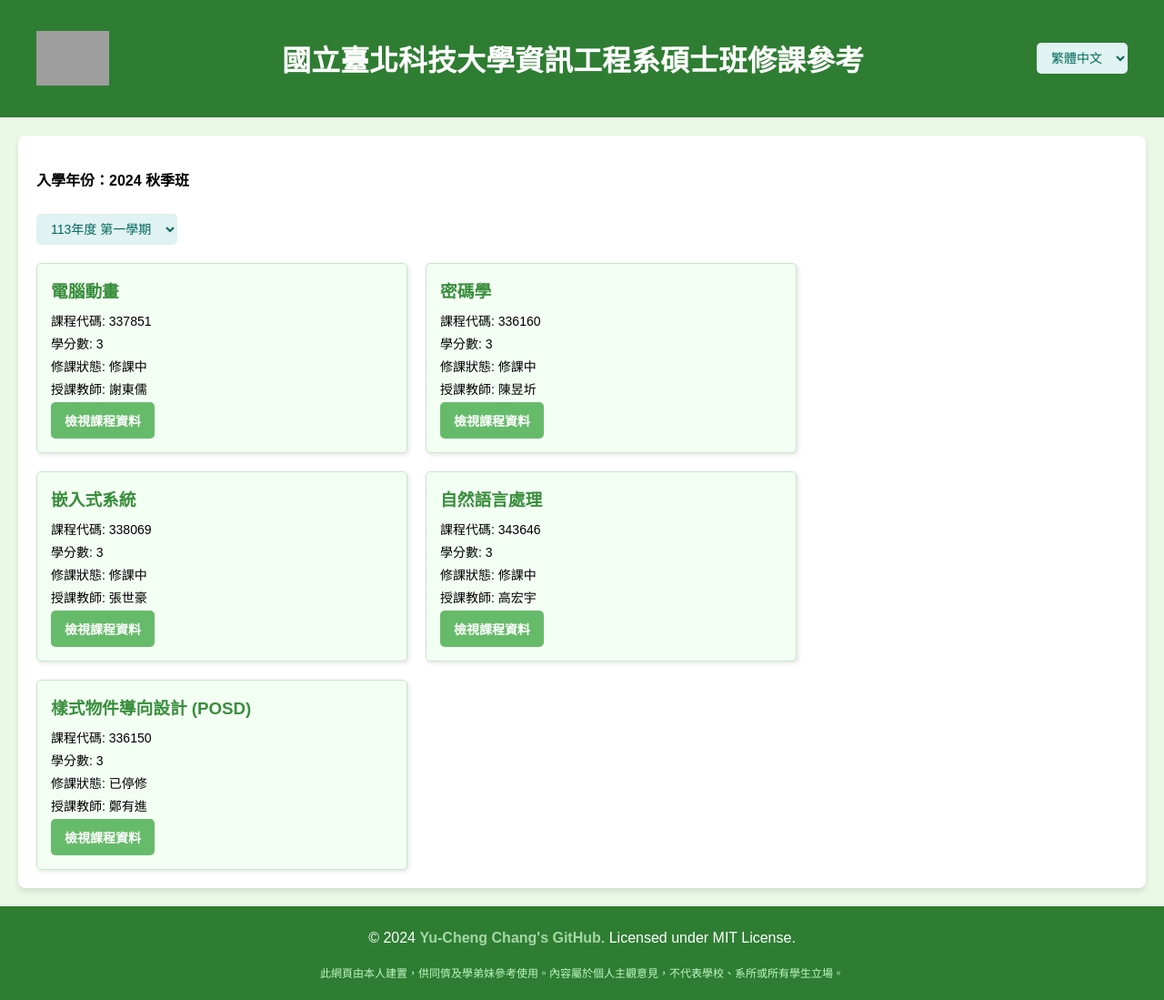
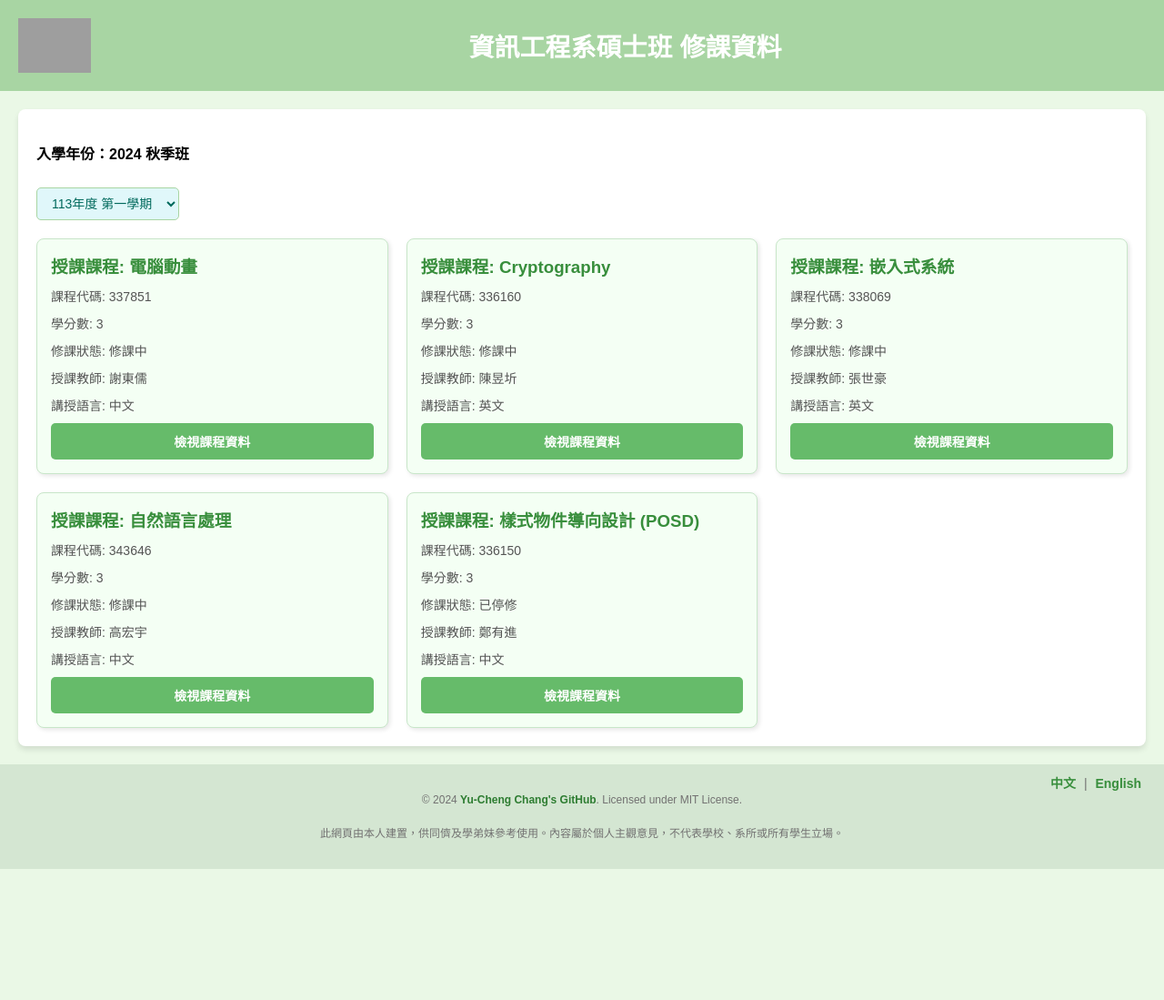
Before and after one commit to Yucheng0208/NTUT-CSIE-Master-Course, a plain HTML site: page index.html in a window 1280 px wide. Shown: the whole page at 91% size. After the commit the page ends 955 px from the top, so only its background shows below. Drawn offline with Linux system fonts and the light colour scheme; grey boxes are pictures that could not be loaded.

Commit message:
Update website

```diff
--- a/index.html
+++ b/index.html
@@ -3,7 +3,7 @@
 <head>
     <meta charset="UTF-8">
     <meta name="viewport" content="width=device-width, initial-scale=1.0">
-    <title>國立臺北科技大學資訊工程系碩士班修課參考</title> <!-- 預設為中文版本的 title -->
+    <title>資訊工程系碩士班 修課資料</title>
     <style>
         /* 全局樣式 */
         body {
@@ -14,47 +14,23 @@
         }
 
         header {
-            background: #2e7d32;
+            background: #a8d5a3;
             color: #fff;
-            padding: 20px 10px;
-        }
-
-        .header-container {
+            padding: 20px;
             display: flex;
-            justify-content: space-between;
             align-items: center;
-            max-width: 1200px;
-            margin: 0 auto;
         }
 
         .logo {
             height: 60px;
+            margin-right: 15px;
         }
 
-        .language-selector {
-            display: flex;
-            align-items: center;
-        }
-
-        #language-dropdown {
-            border: none;
-            padding: 8px 12px;
-            border-radius: 5px;
-            background-color: #e0f2f1;
-            color: #00695c;
-            font-size: 14px;
-            cursor: pointer;
-        }
-
-        #semester-dropdown {
-            margin-top: 10px;
-            border: none;
-            padding: 8px 12px;
-            border-radius: 5px;
-            background-color: #e0f2f1;
-            color: #00695c;
-            font-size: 14px;
-            cursor: pointer;
+        .header-title {
+            font-size: 28px;
+            margin: 0;
+            flex: 1;
+            text-align: center;
         }
 
         main {
@@ -70,35 +46,54 @@
             margin-bottom: 20px;
         }
 
+        .section-header-left {
+            text-align: left;
+        }
+
+        #semester-dropdown {
+            border: 1px solid #a8d5a3;
+            padding: 8px 12px;
+            border-radius: 5px;
+            background-color: #e0f7fa;
+            color: #00695c;
+            font-size: 14px;
+            cursor: pointer;
+            margin-top: 10px;
+        }
+
         .course-container {
-            display: flex;
-            flex-wrap: wrap;
+            display: grid;
+            grid-template-columns: repeat(3, 1fr);
             gap: 20px;
-            margin-top: 20px;
         }
 
         .course-card {
             background: #f4fff4;
             border: 1px solid #c8e6c9;
-            border-radius: 5px;
+            border-radius: 8px;
             padding: 15px;
-            width: calc(33% - 20px);
             box-shadow: 2px 2px 5px rgba(0, 0, 0, 0.1);
+            display: flex;
+            flex-direction: column;
+            justify-content: space-between;
+            gap: 10px;
             transition: transform 0.2s ease-in-out;
         }
 
         .course-card:hover {
-            transform: scale(1.05);
+            transform: scale(1.03);
+            background-color: #f0fff0;
         }
 
         .course-card h3 {
-            margin: 0 0 10px 0;
+            margin: 0;
             color: #388e3c;
         }
 
         .course-card p {
-            margin: 5px 0;
+            margin: 0;
             font-size: 14px;
+            color: #555;
         }
 
         .view-materials-btn {
@@ -111,8 +106,9 @@
             text-decoration: none;
             font-size: 14px;
             font-weight: bold;
+            text-align: center;
+            transition: background-color 0.3s;
             cursor: pointer;
-            transition: background-color 0.3s;
         }
 
         .view-materials-btn:hover {
@@ -120,50 +116,84 @@
         }
 
         footer {
-            background: #2e7d32;
-            color: #fff;
+            background: #d4e6d2;
+            color: #727171;
             text-align: center;
-            padding: 10px 0;
+            padding: 20px 0;
+            position: relative;
+            font-size: 12px;
         }
 
         footer a {
-            color: #a5d6a7;
+            color: #2e7d32;
             text-decoration: none;
             font-weight: bold;
         }
 
         footer a:hover {
-            color: #ffffff;
+            text-decoration: underline;
+        }
+
+        footer .language-switcher {
+            position: absolute;
+            top: 10px;
+            right: 20px;
+            font-size: 14px;
+        }
+
+        footer .language-switcher a {
+            color: #388e3c;
+            text-decoration: none;
+            margin: 0 5px;
+            font-weight: bold;
+            cursor: pointer;
+        }
+
+        footer .language-switcher a:hover {
+            text-decoration: underline;
         }
 
         .disclaimer {
             margin-top: 20px;
             font-size: 12px;
-            color: #c1f6c4; /* 淺綠色文字 */
+            color: #727171;
+        }
+
+        .back-to-top {
+            position: fixed;
+            bottom: 20px;
+            right: 20px;
+            background-color: #66bb6a;
+            color: white;
+            padding: 10px 15px;
+            border-radius: 50%;
             text-align: center;
+            font-size: 20px;
+            cursor: pointer;
+            box-shadow: 2px 2px 5px rgba(0, 0, 0, 0.3);
+            display: none;
+            transition: background-color 0.3s, transform 0.3s;
+        }
+
+        .back-to-top:hover {
+            background-color: #43a047;
+            transform: scale(1.1);
         }
     </style>
 </head>
 <body>
     <header>
-        <div class="header-container">
-            <img src="https://upload.wikimedia.org/wikipedia/commons/3/39/National_Taipei_University_of_Technology_logo.svg" alt="國立台北科技大學校徽" class="logo">
-            <h1 id="page-title">國立臺北科技大學資訊工程系碩士班修課參考</h1>
-            <div class="language-selector">
-                <select id="language-dropdown">
-                    <option value="zh-Hant">繁體中文</option>
-                    <option value="en">English</option>
-                </select>
-            </div>
-        </div>
+        <img src="https://upload.wikimedia.org/wikipedia/commons/3/39/National_Taipei_University_of_Technology_logo.svg" alt="校徽" class="logo">
+        <h1 class="header-title">資訊工程系碩士班 修課資料</h1>
     </header>
 
     <main id="content">
         <section>
-            <div class="section-header">
+            <div class="section-header section-header-left">
                 <p><strong>入學年份：2024 秋季班</strong></p>
                 <select id="semester-dropdown">
                     <option value="113-1">113年度 第一學期</option>
+                    <option value="113-2">113年度 第二學期</option>
                 </select>
             </div>
             <div class="course-container" id="course-container">
@@ -173,90 +203,72 @@
     </main>
 
     <footer>
+        <div class="language-switcher">
+            <a id="lang-zh" href="#">中文</a> | <a id="lang-en" href="#">English</a>
+        </div>
         <p>© 2024 <a href="https://github.com/Yucheng0208">Yu-Cheng Chang's GitHub</a>. Licensed under MIT License.</p>
         <div class="disclaimer">
-            <p id="disclaimer-text">
-                此網頁由本人建置，供同儕及學弟妹參考使用。內容屬於個人主觀意見，不代表學校、系所或所有學生立場。
-            </p>
+            <p>此網頁由本人建置，供同儕及學弟妹參考使用。內容屬於個人主觀意見，不代表學校、系所或所有學生立場。</p>
         </div>
     </footer>
 
+    <div class="back-to-top" id="back-to-top">↑</div>
+
     <script>
-        const contentData = {
-            "zh-Hant": {
-                title: "國立臺北科技大學資訊工程系碩士班修課參考",
-                htmlTitle: "國立臺北科技大學資訊工程系碩士班修課參考",
-                cohort: "入學年份：2024 秋季班",
-                labels: {
-                    code: "課程代碼",
-                    credits: "學分數",
-                    status: "修課狀態",
-                    teacher: "授課教師",
-                    view: "檢視課程資料"
-                },
-                disclaimer: "此網頁由本人建置，供同儕及學弟妹參考使用。內容屬於個人主觀意見，不代表學校、系所或所有學生立場。",
-                courses: [
-                    { name: "電腦動畫", code: "337851", teacher: "謝東儒", credits: 3, status: "修課中" },
-                    { name: "密碼學", code: "336160", teacher: "陳昱圻", credits: 3, status: "修課中" },
-                    { name: "嵌入式系統", code: "338069", teacher: "張世豪", credits: 3, status: "修課中" },
-                    { name: "自然語言處理", code: "343646", teacher: "高宏宇", credits: 3, status: "修課中" },
-                    { name: "樣式物件導向設計 (POSD)", code: "336150", teacher: "鄭有進", credits: 3, status: "已停修" }
-                ]
-            },
-            "en": {
-                title: "National Taipei University of Technology Department of Computer Science and Information Engineering Master's Program Course Reference",
-                htmlTitle: "National Taipei University of Technology CSIE Master's Reference",
-                cohort: "Cohort: Fall 2024",
-                labels: {
-                    code: "Course Code",
-                    credits: "Credits",
-                    status: "Status",
-                    teacher: "Teacher",
-                    view: "View Materials"
-                },
-                disclaimer: "This webpage is personally created to provide course reference for peers and juniors. The content reflects individual opinions and does not represent the views of the university, department, or all students.",
-                courses: [
-                    { name: "Computer Animation", code: "337851", teacher: "謝東儒", credits: 3, status: "In Progress" },
-                    { name: "Cryptography", code: "336160", teacher: "陳昱圻", credits: 3, status: "In Progress" },
-                    { name: "Embedded Systems", code: "338069", teacher: "張世豪", credits: 3, status: "In Progress" },
-                    { name: "Natural Language Processing", code: "343646", teacher: "高宏宇", credits: 3, status: "In Progress" },
-                    { name: "Pattern-oriented Software Design (POSD)", code: "336150", teacher: "鄭有進", credits: 3, status: "Dropped" }
-                ]
-            }
+        const backToTop = document.getElementById('back-to-top');
+        const semesterDropdown = document.getElementById("semester-dropdown");
+        const courseContainer = document.getElementById("course-container");
+
+        const courseData = {
+            "113-1": [
+                { name: "電腦動畫", code: "337851", teacher: "謝東儒", credits: 3, status: "修課中", language: "中文" },
+                { name: "Cryptography", code: "336160", teacher: "陳昱圻", credits: 3, status: "修課中", language: "英文" },
+                { name: "嵌入式系統", code: "338069", teacher: "張世豪", credits: 3, status: "修課中", language: "英文" },
+                { name: "自然語言處理", code: "343646", teacher: "高宏宇", credits: 3, status: "修課中", language: "中文" },
+                { name: "樣式物件導向設計 (POSD)", code: "336150", teacher: "鄭有進", credits: 3, status: "已停修", language: "中文" }
+            ],
+            "113-2": [
+                { name: "靜待更新", code: "-", teacher: "-", credits: "-", status: "靜待更新", language: "-" },
+                { name: "靜待更新", code: "-", teacher: "-", credits: "-", status: "靜待更新", language: "-" },
+                { name: "靜待更新", code: "-", teacher: "-", credits: "-", status: "靜待更新", language: "-" },
+                { name: "靜待更新", code: "-", teacher: "-", credits: "-", status: "靜待更新", language: "-" }
+            ]
         };
 
-        const languageDropdown = document.getElementById("language-dropdown");
-        const courseContainer = document.getElementById("course-container");
-        const disclaimerText = document.getElementById("disclaimer-text");
-
-        const renderContent = (lang) => {
-            const data = contentData[lang];
-            document.title = data.htmlTitle; // 動態修改網頁 title
-            document.getElementById("page-title").textContent = data.title;
-            disclaimerText.textContent = data.disclaimer;
-            courseContainer.innerHTML = `
-                ${data.courses
-                    .map(
-                        (course) => `
-                        <div class="course-card">
-                            <h3>${course.name}</h3>
-                            <p>${data.labels.code}: ${course.code}</p>
-                            <p>${data.labels.credits}: ${course.credits}</p>
-                            <p>${data.labels.status}: ${course.status}</p>
-                            <p>${data.labels.teacher}: ${course.teacher}</p>
-                            <a href="#" class="view-materials-btn">${data.labels.view}</a>
-                        </div>`
-                    )
-                    .join("")}
-            `;
+        const renderCourses = (semester) => {
+            const courses = courseData[semester];
+            courseContainer.innerHTML = courses.map(course => `
+                <div class="course-card">
+                    <h3>授課課程: ${course.name}</h3>
+                    <p>課程代碼: ${course.code}</p>
+                    <p>學分數: ${course.credits}</p>
+                    <p>修課狀態: ${course.status}</p>
+                    <p>授課教師: ${course.teacher}</p>
+                    <p>講授語言: ${course.language}</p>
+                    <a href="#" class="view-materials-btn">檢視課程資料</a>
+                </div>
+            `).join('');
         };
 
-        languageDropdown.addEventListener("change", (e) => {
-            renderContent(e.target.value);
+        semesterDropdown.addEventListener("change", () => {
+            const selectedSemester = semesterDropdown.value;
+            renderCourses(selectedSemester);
         });
 
-        // 預設語言
-        renderContent("zh-Hant");
+        window.addEventListener('scroll', () => {
+            if (window.scrollY > 200) {
+                backToTop.style.display = 'block';
+            } else {
+                backToTop.style.display = 'none';
+            }
+        });
+
+        backToTop.addEventListener('click', () => {
+            window.scrollTo({ top: 0, behavior: 'smooth' });
+        });
+
+        // 預設顯示 113年度 第一學期
+        renderCourses("113-1");
     </script>
 </body>
 </html>
```
Also changed, not shown: img/Taipei-Tech-Logo.png (added).
